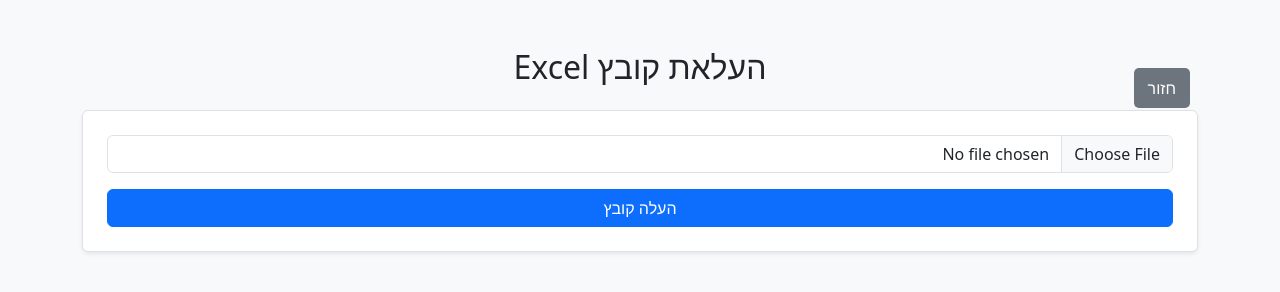
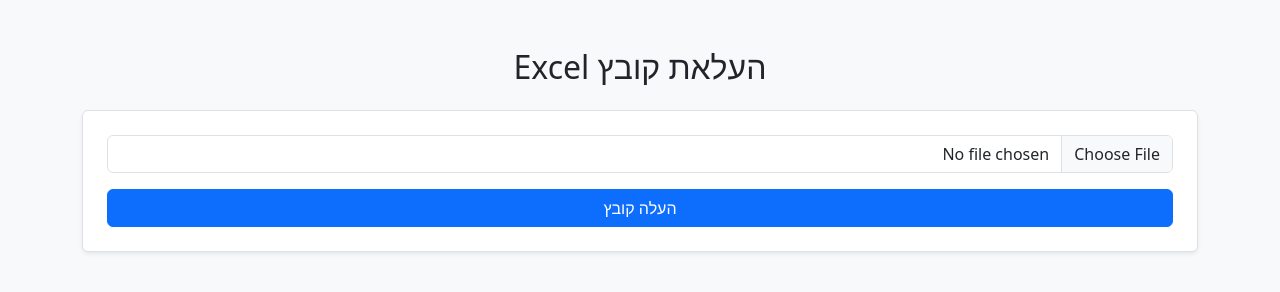
Before and after one commit to Danielgez/Travel-Planning, a plain HTML site: page templates/upload.html in a window 1280 px wide. Drawn offline with nearby package versions, Linux system fonts and the light colour scheme.

Commit message:
Update upload.html

```diff
--- a/templates/upload.html
+++ b/templates/upload.html
@@ -28,7 +28,6 @@
 </head>
 <body dir="rtl" class="bg-light">
 <div class="container mt-5">
-    <button class="back-button" onclick="window.history.back()">חזור</button>
     <h2 class="mb-4 text-center">העלאת קובץ Excel</h2>
     <form method="post" enctype="multipart/form-data" class="border p-4 bg-white rounded shadow-sm">
         <div class="mb-3">
```
